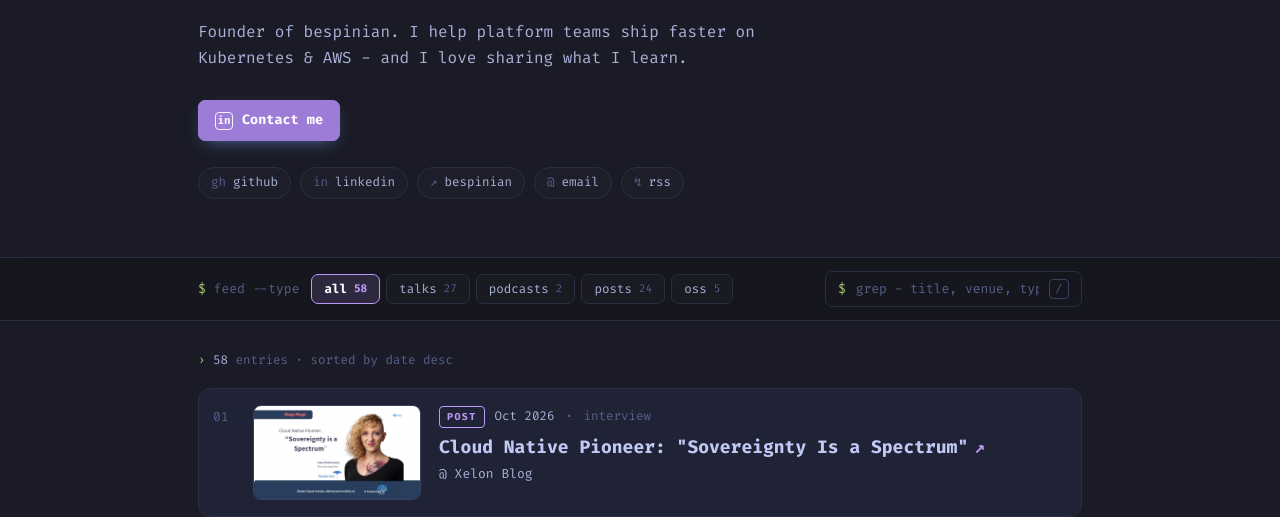
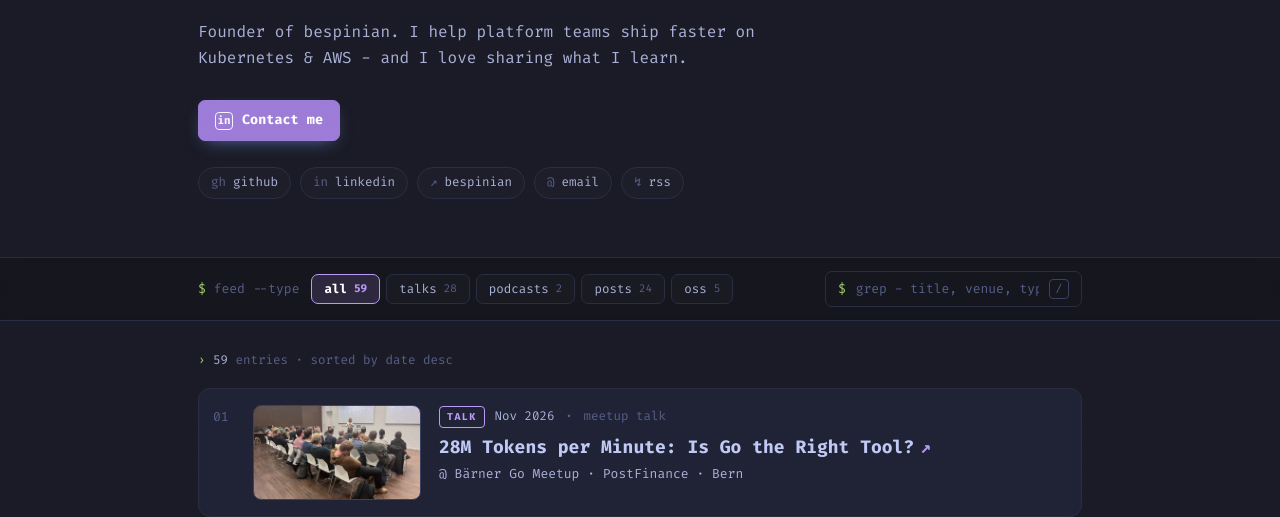
Before and after one commit to cloudlena/cloudlena.ch, a plain HTML site: page index.html in a window 1280 px wide. Shown: the part 304-821 px from the top of the page. Drawn offline with Linux system fonts and the light colour scheme.

Commit message:
Add talk at Bärner Go meetup

```diff
--- a/feed.xml
+++ b/feed.xml
@@ -6,7 +6,15 @@
     <atom:link href="https://cloudlena.ch/feed.xml" rel="self" type="application/rss+xml" />
     <description>Conference talks, podcast appearances, articles and open source from Lena Fuhrimann - cloud engineer, founder of bespinian, and public speaker on cloud-native, DevOps and Kubernetes topics.</description>
     <language>en</language>
-    <lastBuildDate>Thu, 01 Oct 2026 00:00:00 GMT</lastBuildDate>
+    <lastBuildDate>Sun, 01 Nov 2026 00:00:00 GMT</lastBuildDate>
+    <item>
+      <title>28M Tokens per Minute: Is Go the Right Tool?</title>
+      <link>https://www.meetup.com/berner-go-meetup/events/316607124</link>
+      <guid isPermaLink="true">https://www.meetup.com/berner-go-meetup/events/316607124</guid>
+      <pubDate>Sun, 01 Nov 2026 00:00:00 GMT</pubDate>
+      <category>Conference talk</category>
+      <description>We built a cloud-native AI gateway in Go. It handles many concurrent requests and can currently process 28 million tokens per minute per instance. A look at the issues we had, the problems we solved, the frustrations we encountered, and how Go helped with all of them. (Bärner Go Meetup · PostFinance · Bern)</description>
+    </item>
     <item>
       <title>Cloud Native Pioneer: &quot;Sovereignty Is a Spectrum&quot;</title>
       <link>https://www.xelon.ch/en/blog/cloud-native-souver%C3%A4nit%C3%A4t</link>
--- a/index.html
+++ b/index.html
@@ -898,10 +898,10 @@
         <span class="lead"><span class="pr">$</span> feed --type</span>
         <div class="tabs">
           <button class="tab on" data-filter="all" aria-pressed="true">
-            all <span class="ct" id="ct-all">58</span>
+            all <span class="ct" id="ct-all">59</span>
           </button>
           <button class="tab" data-filter="talk" aria-pressed="false">
-            talks <span class="ct" id="ct-talk">27</span>
+            talks <span class="ct" id="ct-talk">28</span>
           </button>
           <button class="tab" data-filter="podcast" aria-pressed="false">
             podcasts <span class="ct" id="ct-podcast">2</span>
@@ -938,9 +938,30 @@
 
     <main class="feed wrap">
       <div class="resline" id="resline">
-        <span class="pr">›</span> <b>58</b> entries · sorted by date desc
+        <span class="pr">›</span> <b>59</b> entries · sorted by date desc
       </div>
       <div class="list" id="list">
+        <article class="item" data-type="talk" aria-expanded="false">
+          <div class="marker" aria-hidden="true"></div>
+          <div class="poster r169" aria-hidden="true">
+            <img src="images/go-meetup-bern-2026.webp" alt="" loading="lazy" />
+            <div class="shade"></div>
+          </div>
+          <div class="body">
+            <div class="metarow">
+              <span class="badge">talk</span>
+              <span class="date">Nov 2026</span>
+              <span class="sep">·</span>
+              <span class="meta">meetup talk</span>
+            </div>
+            <h2><a href="https://www.meetup.com/berner-go-meetup/events/316607124" target="_blank" rel="noopener noreferrer">28M Tokens per Minute: Is Go the Right Tool?</a><span class="arr" aria-hidden="true">↗</span></h2>
+            <div class="where">@ Bärner Go Meetup · PostFinance · Bern</div>
+            <div class="reveal" aria-hidden="true"><div>
+              <p class="desc">We built a cloud-native AI gateway in Go. It handles many concurrent requests and can currently process 28 million tokens per minute per instance. A look at the issues we had, the problems we solved, the frustrations we encountered, and how Go helped with all of them.</p>
+              <div class="actions"><a class="btn sm" href="https://www.meetup.com/berner-go-meetup/events/316607124" target="_blank" rel="noopener noreferrer" tabindex="-1">View talk ↗</a></div>
+            </div></div>
+          </div>
+        </article>
         <article class="item" data-type="post" aria-expanded="false">
           <div class="marker" aria-hidden="true"></div>
           <div class="poster r169" aria-hidden="true">
```
Also changed, not shown: images/go-meetup-bern-2026.webp (added).
